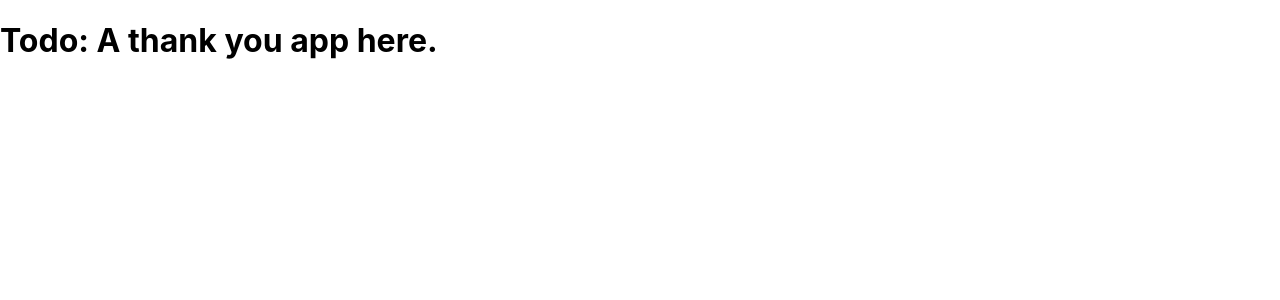
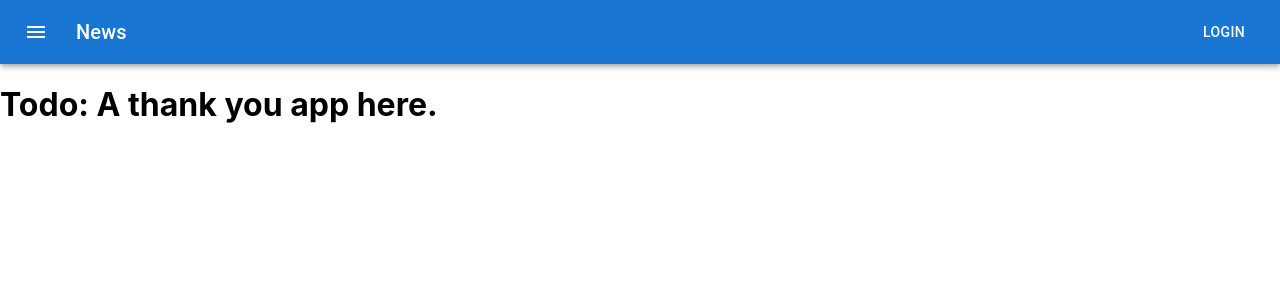
Before and after one commit to devil1993/flying-fridge, a React (Create React App) app: page / in a window 1280 px wide. Shown: the top 300 px of the page. Built offline with nearby package versions, Linux system fonts and the light colour scheme.

Commit message:
Added basic pages with router.

```diff
--- /dev/null
+++ b/src/EditThanks.js
@@ -0,0 +1,5 @@
+function EditThanks(){
+    return <h1>Place to edit your thanks here.</h1>
+}
+
+export default EditThanks;
--- /dev/null
+++ b/src/Published.js
@@ -0,0 +1,5 @@
+function Published(){
+    return <h1>Your Published appreciations here.</h1>
+}
+
+export default Published;
--- /dev/null
+++ b/src/TopNav.js
@@ -0,0 +1,29 @@
+import { AppBar } from "@mui/material";
+import Toolbar from '@mui/material/Toolbar';
+import Typography from '@mui/material/Typography';
+import Button from '@mui/material/Button';
+import IconButton from '@mui/material/IconButton';
+import MenuIcon from '@mui/icons-material/Menu';
+
+function TopNav(props){
+    return (
+    <AppBar position="static">
+        <Toolbar>
+          <IconButton
+            size="large"
+            edge="start"
+            color="inherit"
+            aria-label="menu"
+            sx={{ mr: 2 }}
+          >
+            <MenuIcon />
+          </IconButton>
+          <Typography variant="h6" component="div" sx={{ flexGrow: 1 }}>
+            News
+          </Typography>
+          <Button color="inherit">Login</Button>
+        </Toolbar>
+      </AppBar>);
+}
+
+export default TopNav;
--- a/src/index.js
+++ b/src/index.js
@@ -5,14 +5,20 @@ import './index.css';
 import App from './App';
 import reportWebVitals from './reportWebVitals';
 import SignIn from './SignIn';
+import TopNav from './TopNav';
+import EditThanks from './EditThanks';
+import Published from './Published';
 
 const router = createBrowserRouter([
-  { path: '/', element: <App /> },
-  { path: '/signin', element: <SignIn /> }
+  { path: '/login', element: <SignIn /> },
+  { path: '/dashboard', element: <EditThanks /> },
+  { path: '/published-gratitude', element: <Published /> },
+  { path: '/', element: <App /> }
 ]);
 const root = ReactDOM.createRoot(document.getElementById('root'));
 root.render(
   <React.StrictMode>
+    <TopNav />
     <RouterProvider router={router} />
   </React.StrictMode>
 );
```
